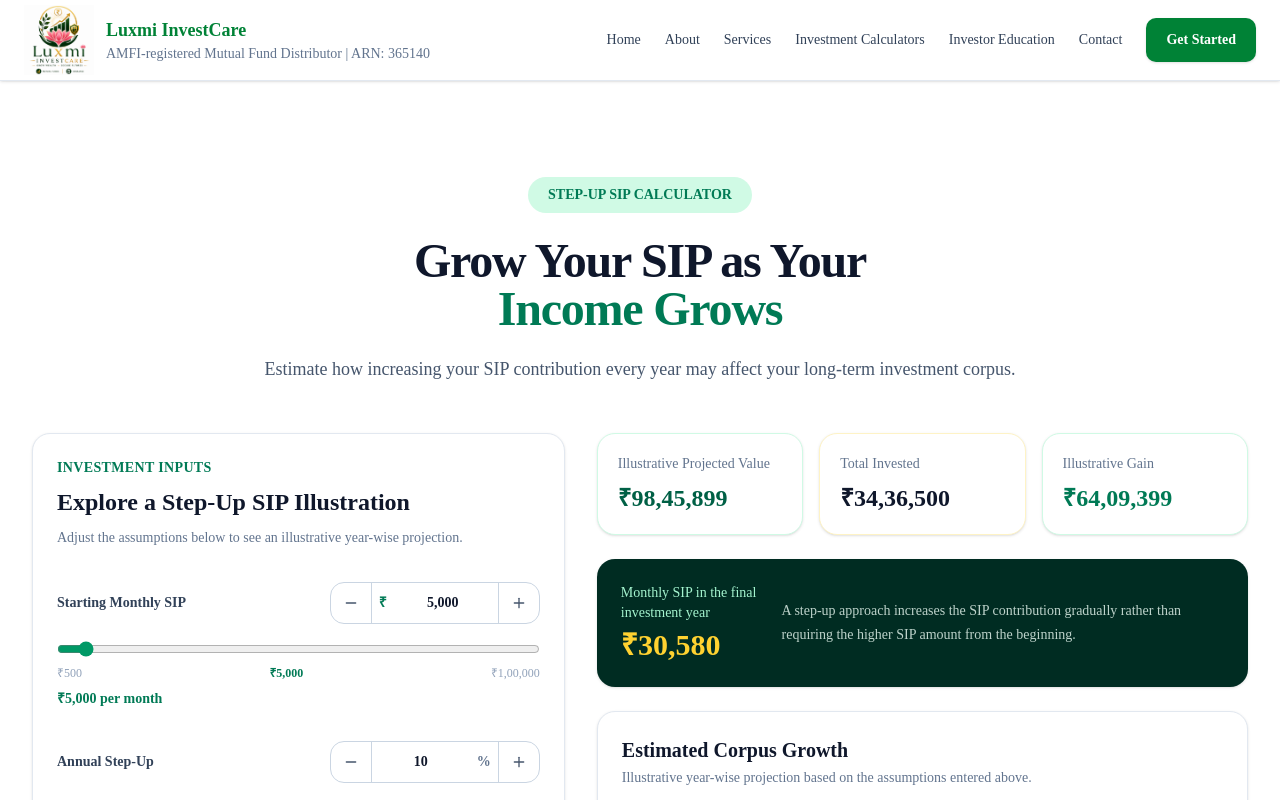
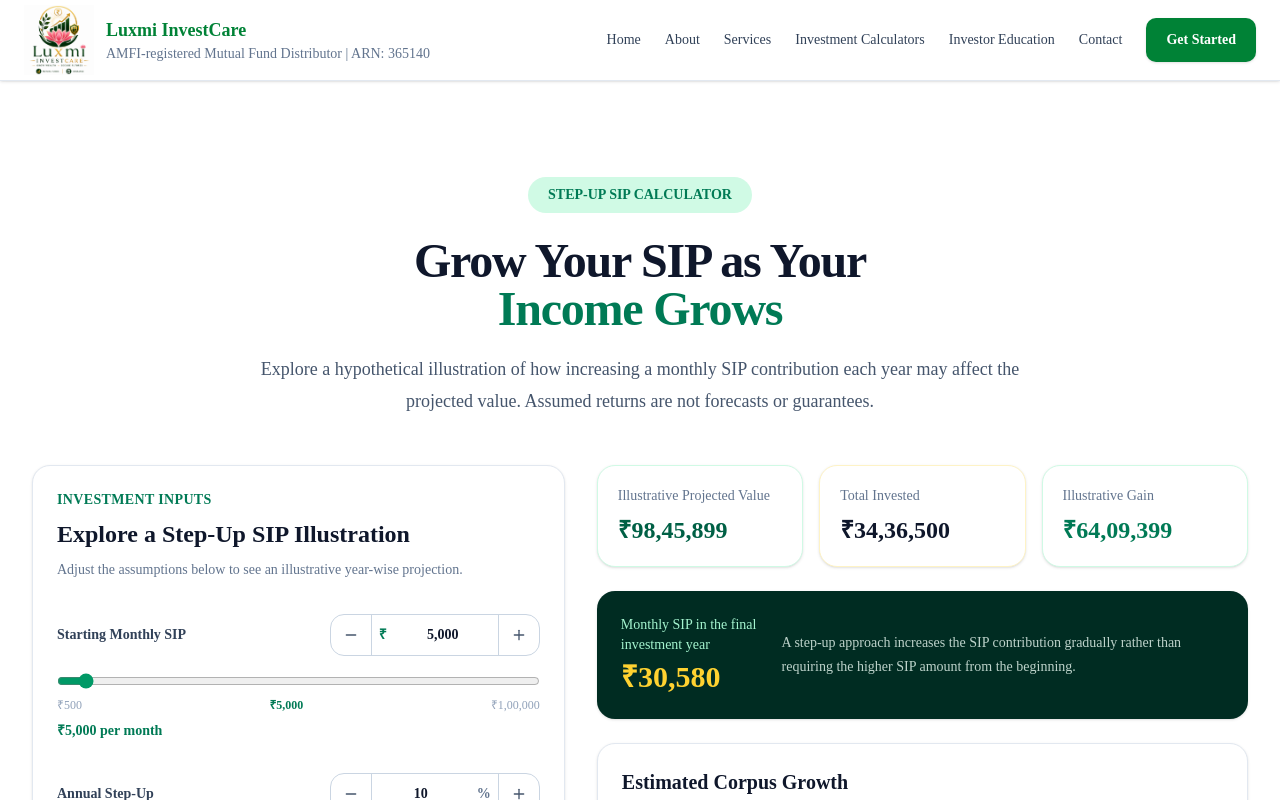
Before and after one commit to shivpawan007/LuxmiInvestCare, a Next.js app: page /calculators/step-up-sip in a window 1280 px wide. Shown: the top 800 px of the page. Built offline with nearby package versions, Linux system fonts and the light colour scheme.

Commit message:
Clarify Step-Up SIP projections are hypothetical, not forecasts

```diff
--- a/components/calculators/StepUpSIPCalculator.tsx
+++ b/components/calculators/StepUpSIPCalculator.tsx
@@ -169,9 +169,9 @@ export default function StepUpSIPCalculator() {
             </h1>
 
             <p className="section-subtitle mx-auto">
-              Estimate how increasing your SIP
-              contribution every year may affect
-              your long-term investment corpus.
+              Explore a hypothetical illustration of how increasing a monthly
+              SIP contribution each year may affect the projected value.
+              Assumed returns are not forecasts or guarantees.
             </p>
           </div>
 
```
